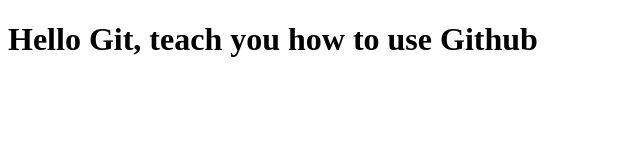
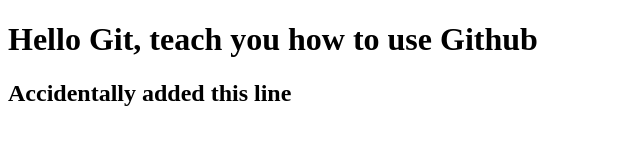
Before and after one commit to jry-studio/Learn-Git, a plain HTML site: page hello.html in a window 1280 px wide. Shown: the whole page, without its empty margins (0-640 px from the left). Drawn offline with Linux system fonts and the light colour scheme.

Commit message:
Added a another line

```diff
--- a/hello.html
+++ b/hello.html
@@ -7,5 +7,6 @@
 </head>
 <body>
   <h1>Hello Git, teach you how to use Github</h1>
+  <h2>Accidentally added this line</h2>
 </body>
 </html>
```
